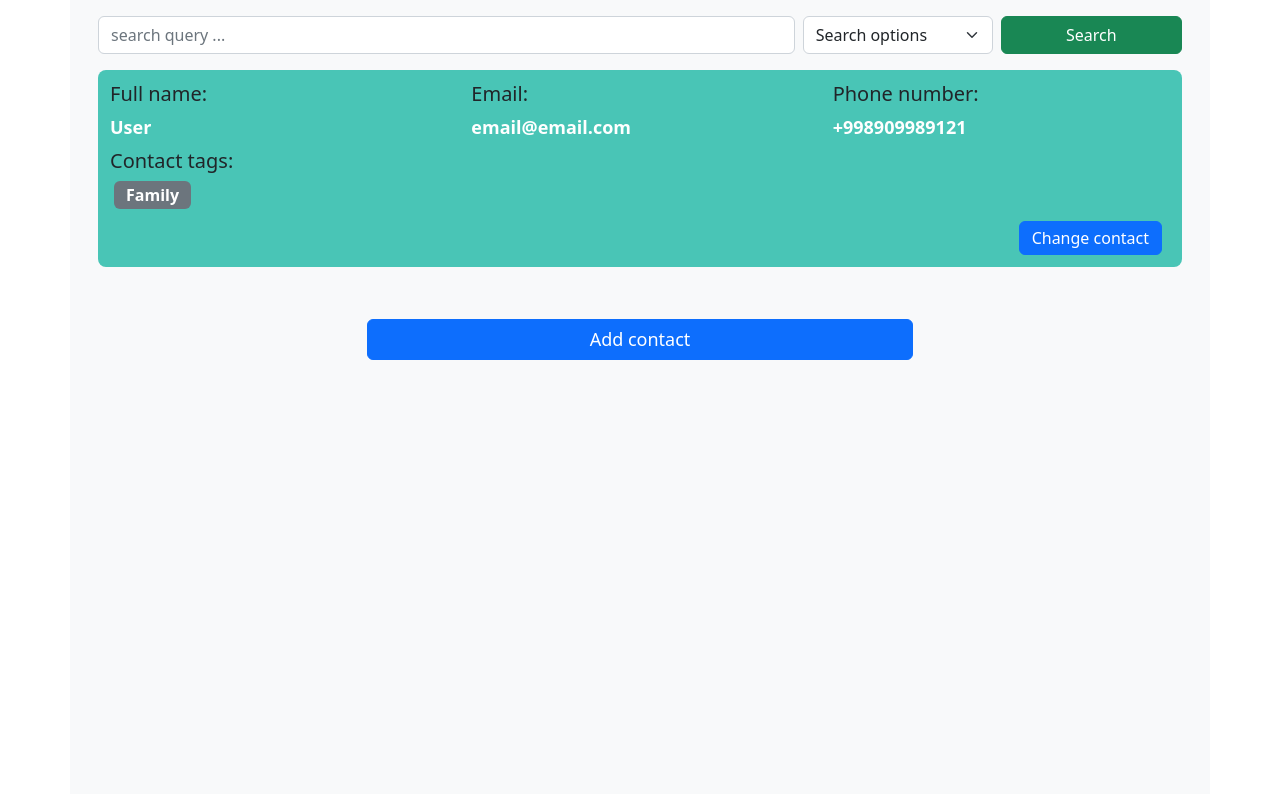
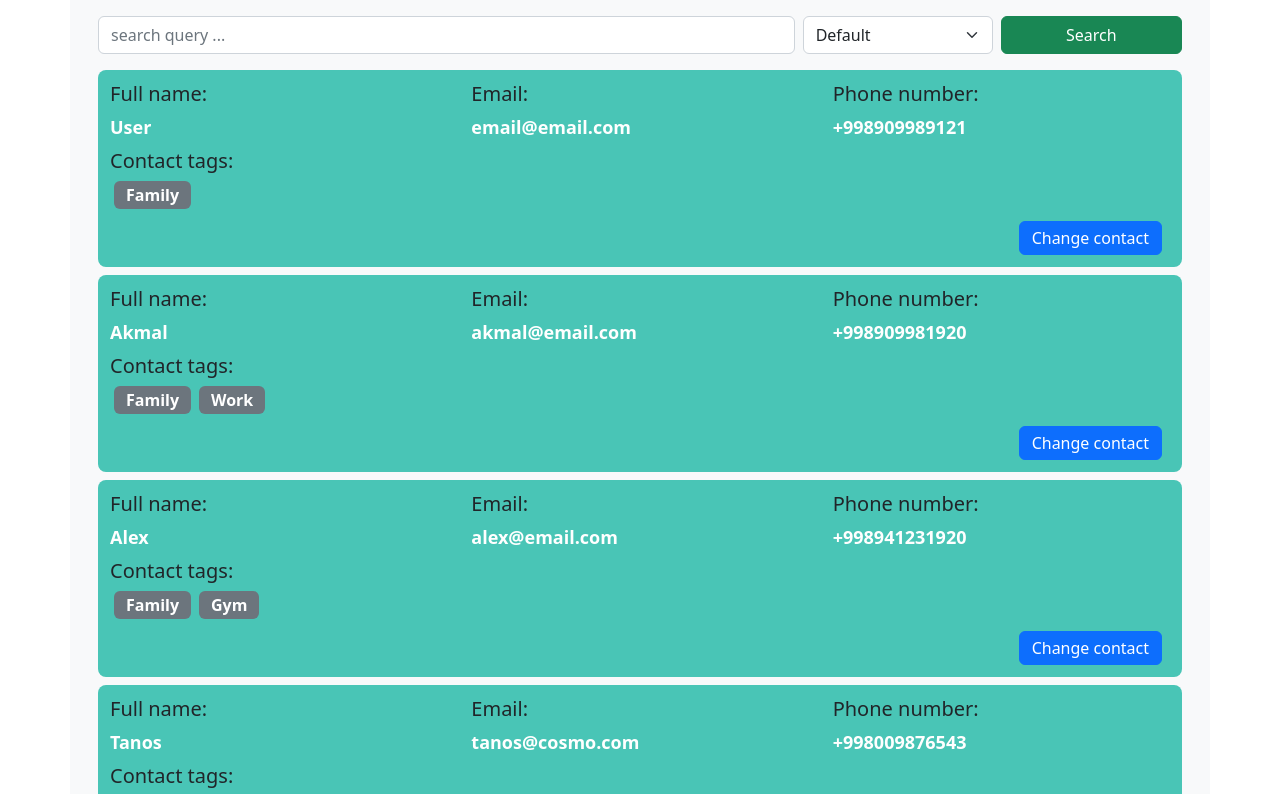
Before and after one commit to AKMav/vContact, a Vue app: page / in a window 1280 px wide. Shown: the top 794 px of the page. Built offline with nearby package versions, Linux system fonts and the light colour scheme.

Commit message:
feat: add search logic

```diff
--- a/src/components/SearchFilter/index.vue
+++ b/src/components/SearchFilter/index.vue
@@ -12,16 +12,16 @@
     >
       <option
         value=""
-        disabled
         selected
       >
-        Search options
+        Default
       </option>
       <option
         v-for="item of options"
         :key="item"
+        :value="item"
       >
-        {{ item }}
+        {{ `By ${item}` }}
       </option>
     </select>
     <button
@@ -39,9 +39,10 @@ import { ref } from "vue";
 
 export default {
   name: "SearchFilter",
-  setup() {
+  // eslint-disable-next-line no-unused-vars
+  setup(_, { emit }) {
     const selected = ref("");
-    const options = ["name", "email", "phone", "tags"];
+    const options = ["fullname", "email", "phone", "tags"];
     const searchQuery = ref("");
 
     const optionChange = (e) => {
@@ -49,7 +50,7 @@ export default {
     };
 
     const onSearch = () => {
-
+      emit("onSearch", { type: selected.value, query: searchQuery.value });
     };
 
     return {
--- a/src/pages/ContactList/index.vue
+++ b/src/pages/ContactList/index.vue
@@ -1,7 +1,7 @@
 <template>
   <div class="contacts container">
     <div class="controls">
-      <SearchFilter />
+      <SearchFilter @onSearch="filterSearch" />
     </div>
 
     <ItemList :data="contacts" />
@@ -17,7 +17,7 @@
 </template>
 
 <script>
-import { computed } from "vue";
+import { computed, ref } from "vue";
 import { useStore } from "vuex";
 import { useRouter } from "vue-router";
 import ItemList from "@/components/ItemList/index.vue";
@@ -33,14 +33,34 @@ export default {
   setup() {
     const store = useStore();
     const router = useRouter();
+    const searchParams = ref({
+      type: "",
+      query: ""
+    });
 
     const addContact = () => {
       router.push("/contact");
     };
 
+    const filterSearch = (params) => {
+      searchParams.value = params;
+    };
+
     return {
-      contacts: computed(() => store.getters.contacts),
-      addContact
+      contacts: computed(() => {
+        let { query, type } = searchParams.value;
+
+        if (searchParams.value.type) {
+          return store.getters.contacts.filter(item => item[type].includes(query));
+        } else {
+          return store.getters.contacts.filter(item => {
+            return Object.values(item).some(value => value.includes(query));
+          });
+        }
+      }),
+      searchParams,
+      addContact,
+      filterSearch
     };
   }
 };
--- a/src/store/index.js
+++ b/src/store/index.js
@@ -10,6 +10,27 @@ export const store = createStore({
           phone: "+998909989121",
           tags: ["Family"],
           id: "21"
+        },
+        {
+          fullname: "Akmal",
+          email: "akmal@email.com",
+          phone: "+998909981920",
+          tags: ["Family", "Work"],
+          id: "20"
+        },
+        {
+          fullname: "Alex",
+          email: "alex@email.com",
+          phone: "+998941231920",
+          tags: ["Family", "Gym"],
+          id: "19"
+        },
+        {
+          fullname: "Tanos",
+          email: "tanos@cosmo.com",
+          phone: "+998009876543",
+          tags: ["Family", "Gym", "Other"],
+          id: "18"
         },
       ]
     };
```
